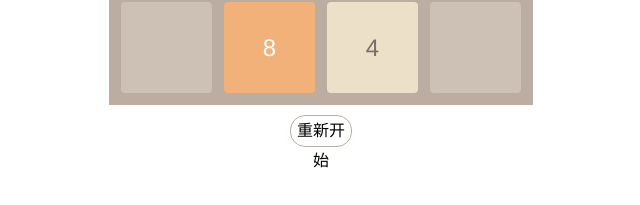
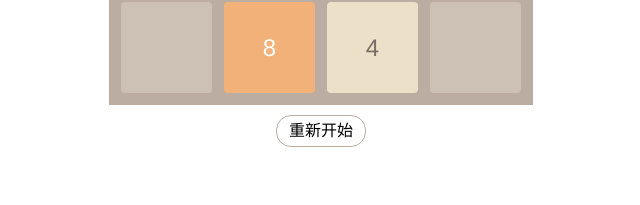
Before and after one commit to shaohui-jin/my-gateway, a Vue app: page /game in a window 1280 px wide. Shown: the part 477-682 px from the top of the page, without its empty margins (319-959 px from the left). Built offline with nearby package versions, Linux system fonts and the light colour scheme.

Commit message:
【修改】 2048游戏的重新开始按钮

```diff
--- a/src/views/Game/index.vue
+++ b/src/views/Game/index.vue
@@ -89,7 +89,9 @@ onMounted(() => {
   //line-height: 50px;
   .game-button {
     cursor: pointer;
-    width: 60px;
+    //width: 60px;
+    //width: auto;
+    padding: 0 12px;
     height: 30px;
     line-height: 30px;
     border-radius: 15px;
```
